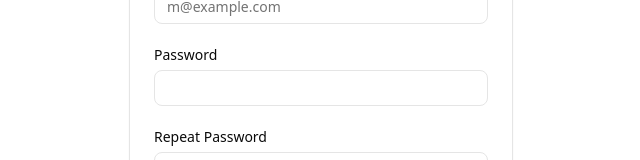
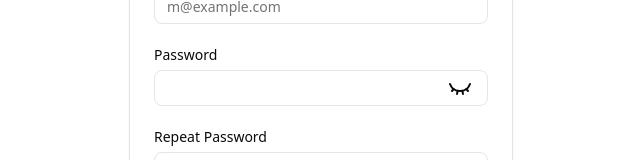
Before and after one commit to Yowj/Yozada, a Next.js app: page /auth/sign-up in a window 1280 px wide. Shown: the part 317-477 px from the top of the page, without its empty margins (319-959 px from the left). Built offline with nearby package versions, Linux system fonts and the light colour scheme; no server answers.

Commit message:
Change redirect in logout

```diff
--- a/components/auth-nav.tsx
+++ b/components/auth-nav.tsx
@@ -82,9 +82,7 @@ export function AuthNav() {
             <DropdownMenuSeparator />
             <DropdownMenuItem
               onSelect={async () => {
-                // Call server action - it handles signOut, revalidatePath, and redirect automatically
                 await logoutUser();
-                // No need for window.location.reload()!
               }}
               className="flex items-center gap-2 text-destructive focus:text-destructive"
             >
--- a/components/sign-up-form.tsx
+++ b/components/sign-up-form.tsx
@@ -9,6 +9,7 @@ import { Label } from "@/components/ui/label";
 import Link from "next/link";
 import { useState } from "react";
 import { useRouter } from "next/navigation";
+import { EyeClosedIcon, Eye} from "lucide-react";
 
 export function SignUpForm({ className, ...props }: React.ComponentPropsWithoutRef<"div">) {
   const [email, setEmail] = useState("");
@@ -16,6 +17,7 @@ export function SignUpForm({ className, ...props }: React.ComponentPropsWithoutR
   const [repeatPassword, setRepeatPassword] = useState("");
   const [error, setError] = useState<string | null>(null);
   const [isLoading, setIsLoading] = useState(false);
+  const [showPassword, setShowPassword] = useState(false);
 
   const router = useRouter();
 
@@ -77,13 +79,27 @@ export function SignUpForm({ className, ...props }: React.ComponentPropsWithoutR
                 <div className="flex items-center">
                   <Label htmlFor="password">Password</Label>
                 </div>
+                <div className="relative flex items-center">
                   <Input
                     id="password"
-                  type="password"
+                    type={showPassword ? "text" : "password"}
                     required
                     value={password}
                     onChange={(e) => setPassword(e.target.value)}
+                    className="pr-10"
                   />
+                  {!showPassword ? (
+                    <EyeClosedIcon
+                      className="absolute right-4 cursor-pointer"
+                      onClick={() => setShowPassword(!showPassword)}
+                    />
+                  ) : (
+                    <Eye
+                      className="absolute right-4 cursor-pointer"
+                      onClick={() => setShowPassword(!showPassword)}
+                    />
+                  )}
+                </div>
               </div>
               <div className="grid gap-2">
                 <div className="flex items-center">
--- a/lib/actions/auth.ts
+++ b/lib/actions/auth.ts
@@ -40,5 +40,5 @@ export async function logoutUser() {
   revalidatePath('/', 'layout')
 
   // Server-side redirect to home
-  redirect('/')
+  redirect('/auth/login')
 }
```
Lines whose indentation alone changed are shown as unchanged.
